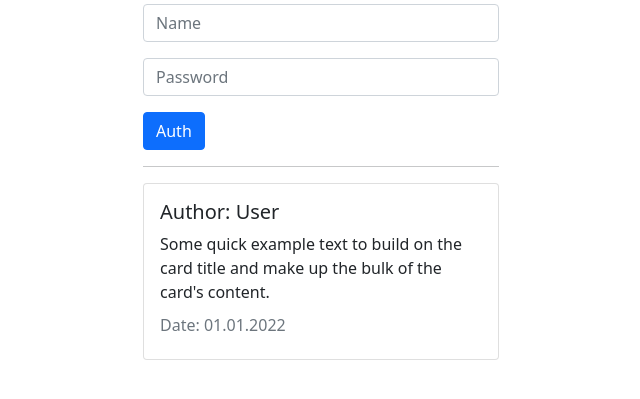
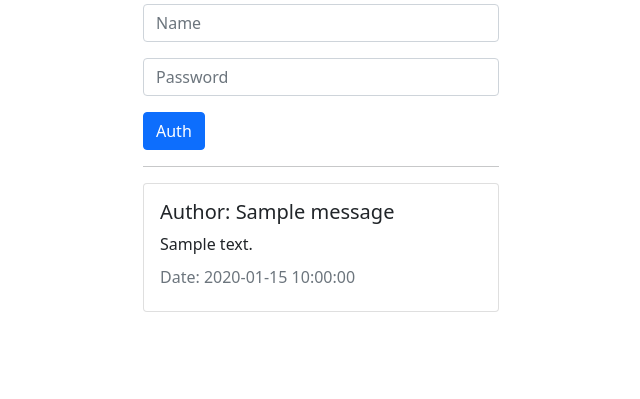
Before and after one commit to maninserg/guestsbook_php, a PHP site: page / in a window 1280 px wide. Shown: the part 268-667 px from the top of the page, without its empty margins (319-959 px from the left). Run offline with PHP 8.4, Linux system fonts and the light colour scheme; tables that the repository leaves empty or names only in its code hold one stand-in row (values such as "Sample post").

Commit message:
Add show messages function

```diff
--- a/funcs.php
+++ b/funcs.php
@@ -92,3 +92,10 @@ function save_message(): bool
         return false;
     }
 }
+
+function get_messages(): array
+{
+    global $pdo;
+    $res = $pdo->query("SELECT * FROM messages");
+    return $res->fetchAll();
+}
--- a/index.php
+++ b/index.php
@@ -31,6 +31,8 @@ if (isset($_GET['do']) && $_GET['do'] == 'exit') {
     header("Location: index.php");
     die;
 }
+
+$messages = get_messages();
 
 ?>
 <!doctype html>
@@ -113,17 +115,21 @@ if (isset($_GET['do']) && $_GET['do'] == 'exit') {
                 </form>
                 <!-- End Message -->
                 <?php endif; ?>
+
+                <?php if (!empty($messages)): ?>
                 <hr>
+                <?php foreach($messages as $message): ?>
                 <!-- Show Messages -->
                 <div class="card mb-3">
                     <div class="card-body">
-                        <h5 class="card-title">Author: User</h5>
-                        <p class="card-text">Some quick example text to build on the card title and make up the bulk of
-                            the card's content.</p>
-                        <h6 class="card-subtitle mb-2 text-muted">Date: 01.01.2022</h6>
+                        <h5 class="card-title">Author: <?= htmlspecialchars($message['name']) ?></h5>
+                        <p class="card-text"><?= nl2br(htmlspecialchars($message['message'])) ?></p>
+                        <h6 class="card-subtitle mb-2 text-muted">Date: <?= $message['created_at'] ?></h6>
                     </div>
                 </div>
                 <!-- End Show Messages -->
+                <?php endforeach; ?>
+                <?php endif; ?>
             </div>
         </div>
     </div>
```
